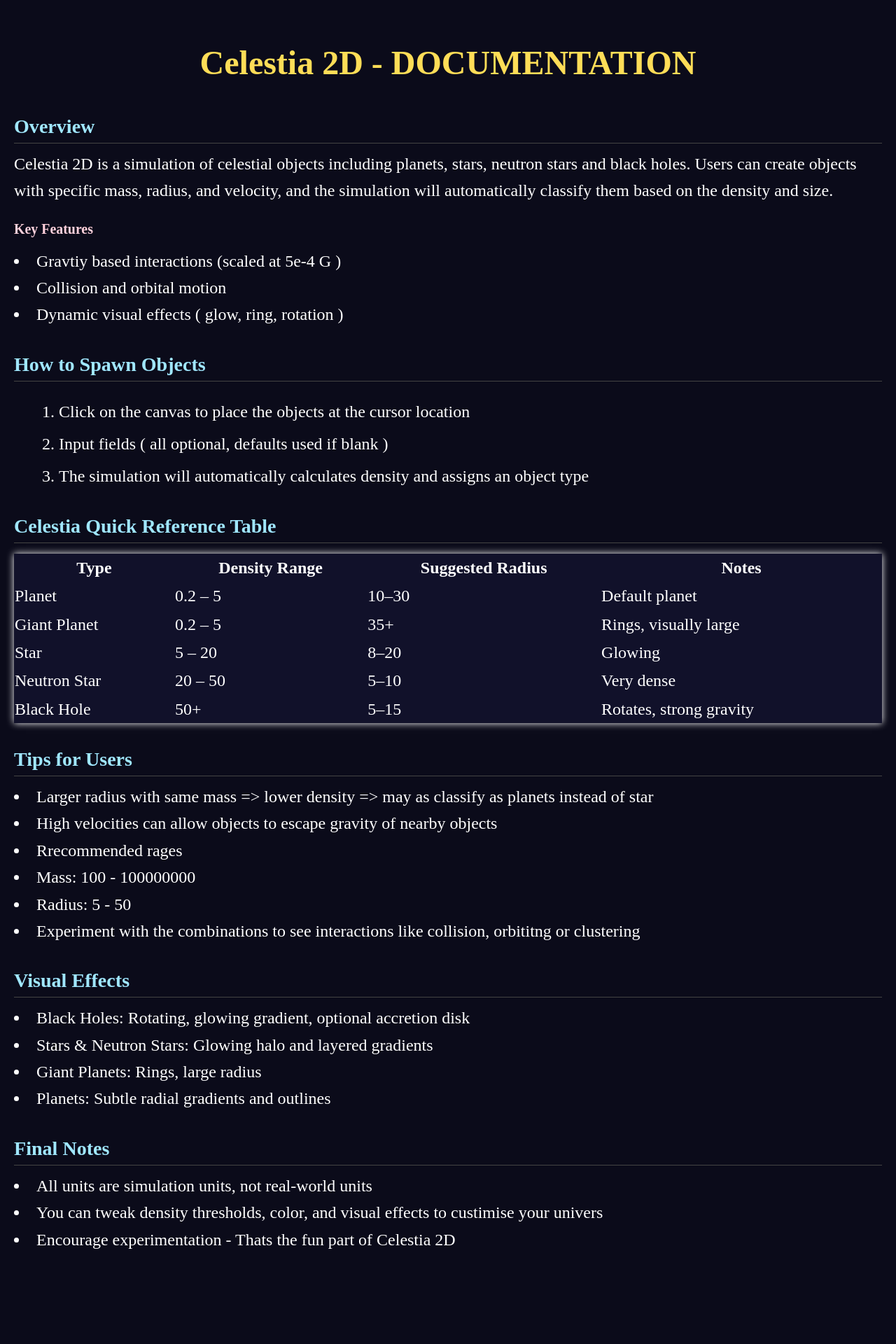
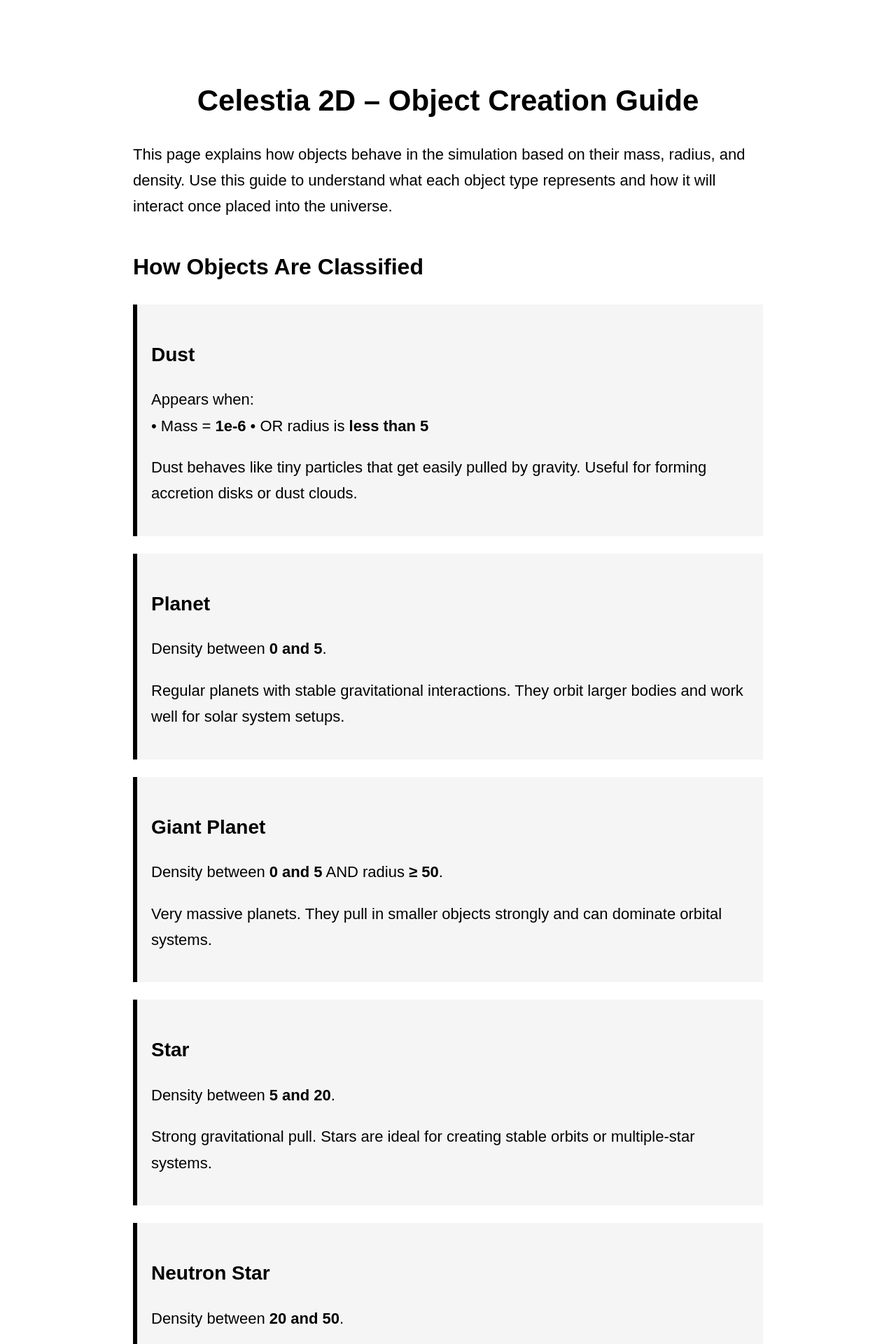
Before and after one commit to Neravahn/Celestia-2D, a Flask app: page /guide in a window 1280 px wide. Shown: the top 1920 px of the page at 70% size. Before the commit the page ends 1784 px from the top, so only its background shows below. Run offline with Flask 3, Linux system fonts and the light colour scheme.

Commit message:
FINAL COMMIT

```diff
--- a/app.py
+++ b/app.py
@@ -11,7 +11,8 @@
 def main():
     return render_template('main.html')
 
-@app.route('/guide', methods= ['GET'])
+
+@app.route('/guide', methods = ['GET'])
 def guide():
     return render_template('guide.html')
 
--- a/static/css/guide.css
+++ /dev/null
@@ -1,65 +0,0 @@
-body {
-    background-color: #0b0b1a;
-    color: #ffffff;
-    margin: 0 ;
-    padding: 20px;
-    line-height: 1.6;
-    font-size: 1.5rem;
-}
-h1 {
-    color: #ffdd57;
-    text-align: center;
-    margin-bottom: 20px;
-
-}
-
-h3 {
-    color: #a0e7ff;
-    margin-top: 30px;
-    border-bottom: 1px solid #444;
-    margin-bottom:10px;
-    padding-bottom:5 px;
-}
-
-h5 {
-    color: #ffd1dc;
-    margin-top: 20px;
-    margin-bottom: 10px;
-
-}
-
-p li {
-    margin-bottom: 8px;
-    list-style-type: disc;
-    margin-left: 25px;
-}
-
-ol li {
-    margin-bottom: 8px;
-}
-
-table {
-    width: 100%;
-    border-collapse: collapse;
-    margin-top: 15px;
-    background-color: #11112a;
-    box-shadow: 0 0 10px;
-}
-
-
-
-li {
-    list-style-position: inside;
-}
-a {
-    color: #66ccff;
-    text-decoration: none;
-}
-
-a:hover {
-    text-decoration: underline;
-}
-
-html {
-    scroll-behavior: smooth;
-}
--- a/static/css/main.css
+++ b/static/css/main.css
@@ -59,7 +59,7 @@
     margin-bottom: 5px;
 }
 
-#element_panel input {
+#element_panel input, select {
     border: 1px solid #989898;
     background-color: rgba(39, 39, 39, 0.95);
     color: #ffffff;
--- a/static/js/core/physics.js
+++ b/static/js/core/physics.js
@@ -60,7 +60,7 @@
 
 
             //SETTING MAIN HIERARCHY LOGIC
-            if (distance < critical_distance) {
+            if (distance < critical_distance && obj.type !== 'dust' && other.type !== 'dust') {
                 const total_mass = obj.mass + other.mass;
                 const new_x = (obj.x * obj.mass + other.x * other.mass) / total_mass //WEIGHTED AVERAGE OF POSITION OF BOTH THE ELEEMENTS
                 const new_y = (obj.y * obj.mass + other.y * other.mass) / total_mass // SAME ON Y AXIS
@@ -79,7 +79,7 @@
                 let type;
 
 
-                if (new_density >= 0 && new_density < 5) {
+                if (new_density > 1e-6 && new_density < 5) {
                     if (new_radius >= 50) {
                         type = 'giant_planet';
                     } else {
--- a/templates/guide.html
+++ b/templates/guide.html
@@ -1,104 +1,164 @@
 <!DOCTYPE html>
 <html lang="en">
+<head>
+<meta charset="UTF-8">
+<title>Celestia 2D – Object Creation Guide</title>
 
-<head>
-    <meta charset="UTF-8">
-    <meta name="viewport" content="width=device-width, initial-scale=1.0">
-    <title>DOCUMENTATION - CELESTIA 2D</title>
-     <link rel="stylesheet" href="{{ url_for('static', filename='css/guide.css') }}">
+<style>
+    body {
+        margin: 0;
+        padding: 0;
+        font-family: Arial, Helvetica, sans-serif;
+        background: #ffffff;
+        color: #000000;
+        line-height: 1.7;
+    }
+
+    .container {
+        max-width: 900px;
+        margin: 40px auto;
+        padding: 40px;
+    }
+
+    h1 {
+        text-align: center;
+        font-size: 42px;
+        margin-bottom: 20px;
+    }
+
+    h2 {
+        font-size: 32px;
+        margin-top: 40px;
+    }
+
+    h3 {
+        font-size: 28px;
+        margin-bottom: 10px;
+    }
+
+    p, li {
+        font-size: 22px;
+    }
+
+    .type-block {
+        border-left: 6px solid #000000;
+        padding: 20px;
+        margin: 25px 0;
+        background: #f5f5f5;
+    }
+
+    .footer {
+        text-align: center;
+        margin-top: 50px;
+        font-size: 18px;
+        opacity: 0.7;
+    }
+</style>
+
 </head>
+<body>
 
-<body>
-    <h1>Celestia 2D - DOCUMENTATION</h1>
+<div class="container">
+
+    <h1>Celestia 2D – Object Creation Guide</h1>
+
     <p>
-    <h3>Overview</h3>
-    Celestia 2D is a simulation of celestial objects including planets, stars, neutron stars
-    and black holes. Users can create objects with specific mass, radius, and velocity, and the simulation
-    will automatically classify them based on the density and size.
-
-    <h5>Key Features</h5>
-    <li>Gravtiy based interactions (scaled at 5e-4 G )</li>
-    <li>Collision and orbital motion</li>
-    <li>Dynamic visual effects ( glow, ring, rotation )</li>
+        This page explains how objects behave in the simulation based on their
+        mass, radius, and density. Use this guide to understand what each object type represents
+        and how it will interact once placed into the universe.
     </p>
 
+    <h2>How Objects Are Classified</h2>
 
-    <p>
-    <h3>How to Spawn Objects</h3>
-    <Ol>
-        <li>Click on the canvas to place the objects at the cursor location</li>
-        <li>Input fields ( all optional, defaults used if blank )</li>
-        <li>The simulation will automatically calculates density and assigns an object type</li>
-    </Ol>
-    </p>
-    <h3>Celestia Quick Reference Table</h3>
-    <table>
-        <thead>
-            <tr>
-                <th>Type</th>
-                <th>Density Range</th>
-                <th>Suggested Radius</th>
-                <th>Notes</th>
-            </tr>
-        </thead>
-        <tbody>
+    <div class="type-block">
+        <h3>Dust</h3>
+        <p>
+            Appears when:
+            <br>• Mass = <b>1e-6</b>
+            • OR radius is <b>less than 5</b>
+        </p>
+        <p>
+            Dust behaves like tiny particles that get easily pulled by gravity.
+            Useful for forming accretion disks or dust clouds.
+        </p>
+    </div>
 
-            <tr>
-                <td>Planet</td>
-                <td>0.2 – 5</td>
-                <td>10–30</td>
-                <td>Default planet</td>
-            </tr>
-            <tr>
-                <td>Giant Planet</td>
-                <td>0.2 – 5</td>
-                <td>35+</td>
-                <td>Rings, visually large</td>
-            </tr>
-            <tr>
-                <td>Star</td>
-                <td>5 – 20</td>
-                <td>8–20</td>
-                <td>Glowing</td>
-            </tr>
-            <tr>
-                <td>Neutron Star</td>
-                <td>20 – 50</td>
-                <td>5–10</td>
-                <td>Very dense</td>
-            </tr>
-            <tr>
-                <td>Black Hole</td>
-                <td>50+</td>
-                <td>5–15</td>
-                <td>Rotates, strong gravity</td>
-            </tr>
-        </tbody>
-    </table>
-    <p>
-        <h3>Tips for Users</h3>
-        <li>Larger radius with same mass => lower density => may as classify as planets instead of star</li>
-        <li>High velocities can allow objects to escape gravity of nearby objects</li>
-        <li>Rrecommended rages
-            <li>Mass: 100 - 100000000</li>
-            <li>Radius: 5 - 50</li>
-        </li>
-        <li>Experiment with the combinations to see interactions like collision, orbititng or clustering</li>
-    </p>
+    <div class="type-block">
+        <h3>Planet</h3>
+        <p>Density between <b>0 and 5</b>.</p>
+        <p>
+            Regular planets with stable gravitational interactions.
+            They orbit larger bodies and work well for solar system setups.
+        </p>
+    </div>
 
-    <p>
-        <h3>Visual Effects</h3>
-        <li>Black Holes: Rotating, glowing gradient, optional accretion disk</li>
-        <li>Stars & Neutron Stars: Glowing halo and layered gradients</li>
-        <li>Giant Planets: Rings, large radius</li>
-        <li>Planets: Subtle radial gradients and outlines</li>
-    </p>
-    <p>
-        <h3>Final Notes</h3>
-        <li>All units are simulation units, not real-world units</li>
-        <li>You can tweak density thresholds, color, and visual effects to custimise your univers</li>
-        <li>Encourage experimentation - Thats the fun part of Celestia 2D</li>
-    </p>
+    <div class="type-block">
+        <h3>Giant Planet</h3>
+        <p>
+            Density between <b>0 and 5</b> AND radius <b>≥ 50</b>.
+        </p>
+        <p>
+            Very massive planets. They pull in smaller objects strongly and
+            can dominate orbital systems.
+        </p>
+    </div>
+
+    <div class="type-block">
+        <h3>Star</h3>
+        <p>Density between <b>5 and 20</b>.</p>
+        <p>
+            Strong gravitational pull. Stars are ideal for creating
+            stable orbits or multiple-star systems.
+        </p>
+    </div>
+
+    <div class="type-block">
+        <h3>Neutron Star</h3>
+        <p>Density between <b>20 and 50</b>.</p>
+        <p>
+            Small but extremely dense. They attract objects very rapidly and
+            can create chaotic movement if placed too close to others.
+        </p>
+    </div>
+
+    <div class="type-block">
+        <h3>Black Hole</h3>
+        <p>Density <b>50 or higher</b>.</p>
+        <p>
+            Very strong gravitational field. Objects spiral inward
+            and merge if they get too close. Best used for accretion disks
+            or galaxy centers.
+        </p>
+    </div>
+
+    <h2>How Physics Works</h2>
+
+    <ul>
+        <li>Gravity pulls objects based on mass and distance.</li>
+        <li>Objects merge when they get close enough.</li>
+        <li>The new object keeps the total mass of both objects.</li>
+        <li>Radius is recalculated based on combined volume.</li>
+        <li>Momentum is preserved, so new objects continue moving smoothly.</li>
+        <li>Some collisions generate a shockwave animation.</li>
+        <li>Objects with the right speed form stable orbits.</li>
+    </ul>
+
+    <h2>Tips for Creating Interesting Systems</h2>
+
+    <ul>
+        <li>Use low density (0–5) for planets.</li>
+        <li>Use medium density (5–20) for stars.</li>
+        <li>Use very high density (50+) only for special cases (black holes).</li>
+        <li>Place dust around stars to form accretion disks.</li>
+        <li>Spread objects out to avoid instant merging.</li>
+        <li>Use different masses and radii for more dynamic movement.</li>
+    </ul>
+
+    <div class="footer">
+        This guide page was created with the help of AI.
+    </div>
+
+</div>
+
 </body>
-
 </html>
--- a/templates/index.html
+++ b/templates/index.html
@@ -42,10 +42,11 @@
                 <img src="{{ url_for('static', filename='images/icons8-github-50.png') }}">
                 <span>GITHUB</span>
             </a>
-            <a href="{{ url_for('guide') }}" target="_blank">
+            <a href="/guide">
                 <img src="{{ url_for('static', filename='images/icons8-guide-50.png') }}">
-                <span>DOCUMENTATION</span>
+                <span>GUIDE</span>
             </a>
+
 
         </div>
     </footer>
```
Also changed, not shown: static/js/core/Element.js (+6 -3 lines), static/js/core/presets.js (added, +102 -0 lines), static/js/core/render.js (+17 -0 lines), static/js/core/ui.js (+5 -4 lines), static/js/main.js (+15 -0 lines), templates/main.html (+8 -2 lines), README.md.
